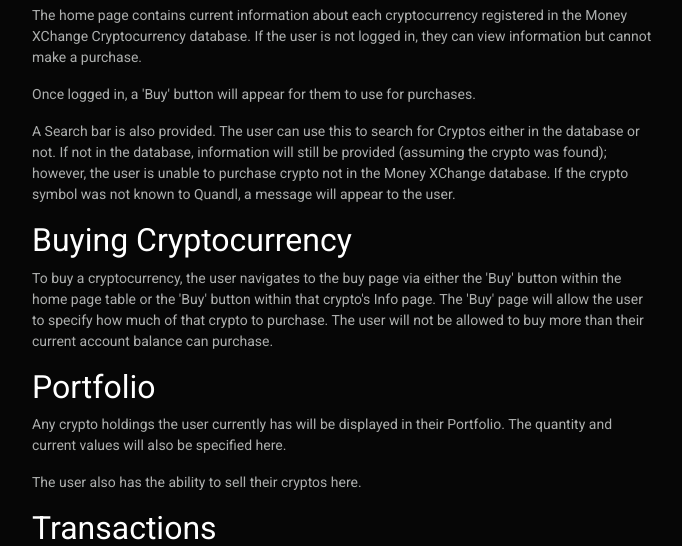
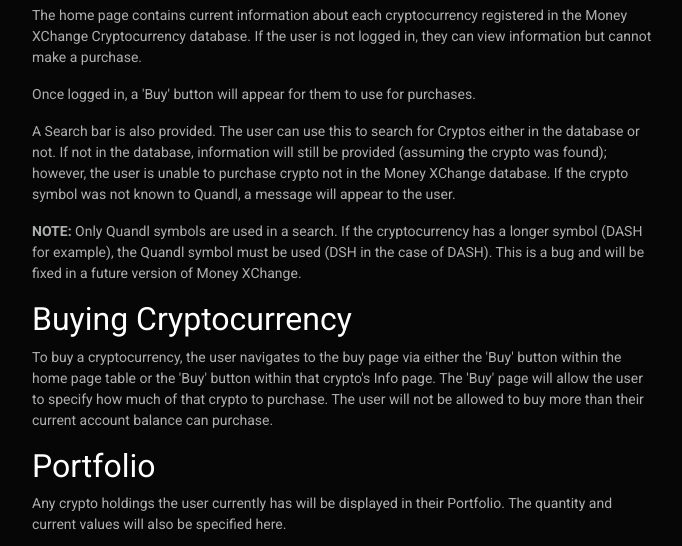
Before and after one commit to CLizCorcoran/money-xchange, a Django app: template store/templates/store/about.html in a window 1280 px wide. Shown: the part 716-1262 px from the top of the page, without its empty margins (298-980 px from the left). Run offline with Django 3.2, Linux system fonts and the light colour scheme; the template is opened without the code that fills it, so the values that code supplies are empty; parts of the project's set-up code (start-up, migrations or seed data) failed here and were passed over; some libraries are stand-ins or nearby versions.

Commit message:
Documentation updates

```diff
--- /dev/null
+++ b/money_exchange/secrets.py
@@ -0,0 +1,2 @@
+# SECURITY WARNING: keep the secret key used in production secret!
+SECRET_KEY = 'django-insecure-!n=qwgc!4!ce3g48)c-h-1chf*50bsf=!4it1!f@4pp%l98(!s'
--- /dev/null
+++ b/store/secrets.py
@@ -0,0 +1 @@
+QUANDL_KEY = "afCnZNY6a6yt2dVKXz3b"
--- a/store/templates/store/about.html
+++ b/store/templates/store/about.html
@@ -38,6 +38,10 @@
 database or not.  If not in the database, information will still be provided (assuming the
 crypto was found); however, the user is unable to purchase crypto not in the Money XChange
 database.  If the crypto symbol was not known to Quandl, a message will appear to the user.  </p>
+
+<p><b>NOTE:  </b>Only Quandl symbols are used in a search.  If the cryptocurrency has a
+longer symbol (DASH for example), the Quandl symbol must be used (DSH in the case of DASH).  This is a bug and
+will be fixed in a future version of Money XChange.</p>
 
 
 <h4>Buying Cryptocurrency</h4>
```
Also changed, not shown: README.md, 1 other file.
